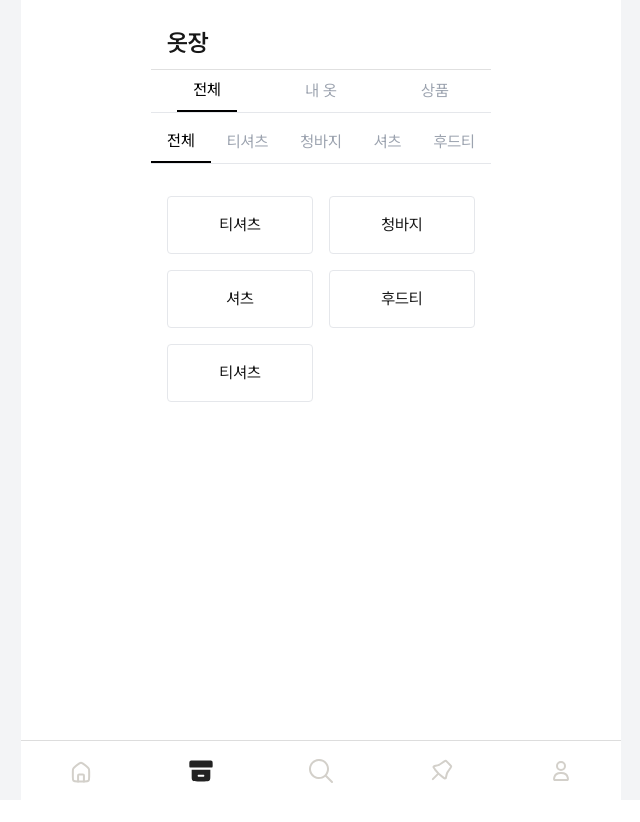
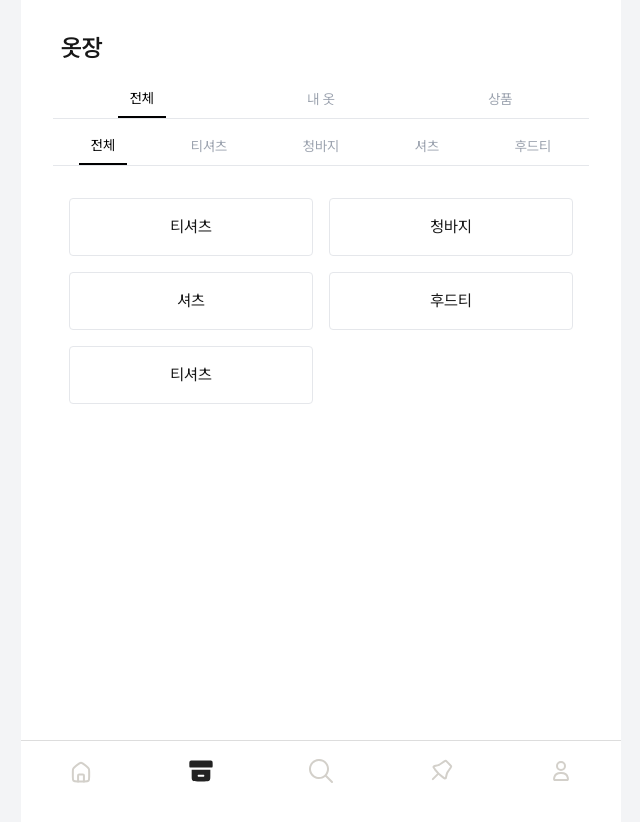
Before and after one commit to jiu6525/clofit, a Next.js app in the folder frontend/: page /closet in a window 1280 px wide. Shown: the top 822 px of the page, without its empty margins (319-959 px from the left). Before the commit the page ends 800 px from the top, so only its background shows below. Built offline with nearby package versions, Linux system fonts and the light colour scheme.

Commit message:
feat: 피팅 페이지 아이템 레이아웃
Former-commit-id: 9e94eb923c9c2c6ee5dc719e14feba17bd9cb39a

```diff
--- a/frontend/src/app/closet/components/EmptyCloset.tsx
+++ /dev/null
@@ -1,18 +0,0 @@
-export default function EmptyCloset() {
-  return (
-    <div className='flex flex-col items-center justify-center h-full text-center'>
-      <img
-        src='/images/empty-closet-icon.svg'
-        alt='Empty Closet Icon'
-        className='w-16 h-16 mb-4'
-      />
-      <p className='text-lg font-semibold mb-2'>옷장이 비어있어요.</p>
-      <p className='text-sm text-gray-500 mb-4'>
-        옷장을 아이템으로 채워보세요.
-      </p>
-      <button className='bg-black text-white rounded-md px-4 py-2'>
-        아이템 추가 하러 가기
-      </button>
-    </div>
-  );
-}
--- a/frontend/src/app/closet/components/FilledCloset.tsx
+++ /dev/null
@@ -1,80 +0,0 @@
-// src/app/closet/components/FilledCloset.tsx
-
-'use client';
-
-import { useState } from 'react';
-
-export default function FilledCloset() {
-  // 출처와 카테고리 필터 상태 관리
-  const [selectedSource, setSelectedSource] = useState('전체');
-  const [selectedCategory, setSelectedCategory] = useState('전체');
-
-  // 아이템 목록 (예시 데이터)
-  const allItems = [
-    { id: 1, name: '티셔츠', type: '내 옷', category: '티셔츠' },
-    { id: 2, name: '청바지', type: '내 옷', category: '청바지' },
-    { id: 3, name: '셔츠', type: '상품', category: '셔츠' },
-    { id: 4, name: '후드티', type: '상품', category: '후드티' },
-    { id: 5, name: '티셔츠', type: '상품', category: '티셔츠' },
-    // 추가 아이템 데이터...
-  ];
-
-  // 필터링 로직
-  const filteredItems = allItems.filter((item) => {
-    const sourceMatch =
-      selectedSource === '전체' || item.type === selectedSource;
-    const categoryMatch =
-      selectedCategory === '전체' || item.category === selectedCategory;
-    return sourceMatch && categoryMatch;
-  });
-
-  return (
-    <div>
-      {/* 출처 필터 탭 */}
-      <div className='flex justify-around border-b'>
-        {['전체', '내 옷', '상품'].map((source) => (
-          <button
-            key={source}
-            className={`py-2 px-4 ${
-              selectedSource === source
-                ? 'text-black border-b-2 border-black'
-                : 'text-gray-400'
-            }`}
-            onClick={() => setSelectedSource(source)}
-          >
-            {source}
-          </button>
-        ))}
-      </div>
-
-      {/* 카테고리 필터 탭 */}
-      <div className='flex justify-around border-b mt-2'>
-        {['전체', '티셔츠', '청바지', '셔츠', '후드티'].map((category) => (
-          <button
-            key={category}
-            className={`py-2 px-4 ${
-              selectedCategory === category
-                ? 'text-black border-b-2 border-black'
-                : 'text-gray-400'
-            }`}
-            onClick={() => setSelectedCategory(category)}
-          >
-            {category}
-          </button>
-        ))}
-      </div>
-
-      {/* 아이템 목록 */}
-      <div className='grid grid-cols-2 gap-4 mt-4 p-4'>
-        {filteredItems.map((item) => (
-          <div
-            key={item.id}
-            className='border rounded p-4 flex justify-center items-center'
-          >
-            {item.name}
-          </div>
-        ))}
-      </div>
-    </div>
-  );
-}
--- a/frontend/src/app/closet/page.tsx
+++ b/frontend/src/app/closet/page.tsx
@@ -1,36 +1,117 @@
 'use client';
 
 import { useEffect, useState } from 'react';
-import LeftTitleTopbar from '@/components/LeftTitleTopbar';
-import EmptyCloset from './components/EmptyCloset';
-import FilledCloset from './components/FilledCloset';
 
 export default function Closet() {
   const [hasItems, setHasItems] = useState(true);
+  const [selectedSource, setSelectedSource] = useState('전체');
+  const [selectedCategory, setSelectedCategory] = useState('전체');
 
+  // 아이템 목록 (예시 데이터)
+  const allItems = [
+    { id: 1, name: '티셔츠', type: '내 옷', category: '티셔츠' },
+    { id: 2, name: '청바지', type: '내 옷', category: '청바지' },
+    { id: 3, name: '셔츠', type: '상품', category: '셔츠' },
+    { id: 4, name: '후드티', type: '상품', category: '후드티' },
+    { id: 5, name: '티셔츠', type: '상품', category: '티셔츠' },
+  ];
+
+  // 아이템을 가져오는 함수 (임시 설정)
   useEffect(() => {
     fetchItems();
   }, []);
 
-  // 아이템 조회 함수.
   async function fetchItems() {
     try {
-      // const response = await fetch('/api/items'); // 예시 API 엔드포인트
-      // const data = await response.json();
-      // setHasItems(data.length > 0); // 데이터가 있으면 true, 없으면 false로 설정
-
-      // 임시로 아이템이 있다고 설정
-      setHasItems(true);
+      setHasItems(true); // 임시로 아이템이 있다고 설정
     } catch (error) {
       console.error('아이템 로딩 중 에러 발생:', error);
     }
   }
 
+  // 필터링 로직
+  const filteredItems = allItems.filter((item) => {
+    const sourceMatch =
+      selectedSource === '전체' || item.type === selectedSource;
+    const categoryMatch =
+      selectedCategory === '전체' || item.category === selectedCategory;
+    return sourceMatch && categoryMatch;
+  });
+
   return (
-    <div>
-      <LeftTitleTopbar title='옷장' />
-      <div className='content'>
-        {hasItems ? <FilledCloset /> : <EmptyCloset />}
+    <div className='flex flex-col items-center w-full min-h-screen bg-white'>
+      <header className='w-full max-w-[600px] py-4 px-6 text-left'>
+        <h1 className='text-2xl font-semibold'>옷장</h1>
+      </header>
+
+      {/* Main Content */}
+      <div className='w-full max-w-[600px] flex-grow flex flex-col items-center px-4'>
+        {hasItems ? (
+          <div className='w-full'>
+            {/* 출처 필터 탭 */}
+            <div className='flex justify-around border-b text-sm sm:text-sm'>
+              {['전체', '내 옷', '상품'].map((source) => (
+                <button
+                  key={source}
+                  className={`py-2 px-3 ${
+                    selectedSource === source
+                      ? 'text-black border-b-2 border-black'
+                      : 'text-gray-400'
+                  }`}
+                  onClick={() => setSelectedSource(source)}
+                >
+                  {source}
+                </button>
+              ))}
+            </div>
+
+            {/* 카테고리 필터 탭 */}
+            <div className='flex justify-around border-b mt-2 text-sm sm:text-sm'>
+              {['전체', '티셔츠', '청바지', '셔츠', '후드티'].map(
+                (category) => (
+                  <button
+                    key={category}
+                    className={`py-2 px-3 ${
+                      selectedCategory === category
+                        ? 'text-black border-b-2 border-black'
+                        : 'text-gray-400'
+                    }`}
+                    onClick={() => setSelectedCategory(category)}
+                  >
+                    {category}
+                  </button>
+                )
+              )}
+            </div>
+
+            {/* 아이템 목록 */}
+            <div className='grid grid-cols-2 gap-4 mt-4 p-4'>
+              {filteredItems.map((item) => (
+                <div
+                  key={item.id}
+                  className='border rounded p-4 flex justify-center items-center w-full max-w-[260px]'
+                >
+                  {item.name}
+                </div>
+              ))}
+            </div>
+          </div>
+        ) : (
+          <div className='flex flex-col items-center justify-center h-full text-center w-full max-w-[600px] px-4'>
+            <img
+              src='/images/empty-closet-icon.svg'
+              alt='Empty Closet Icon'
+              className='w-16 h-16 mb-4'
+            />
+            <p className='text-lg font-semibold mb-2'>옷장이 비어있어요.</p>
+            <p className='text-sm text-gray-500 mb-4'>
+              옷장을 아이템으로 채워보세요.
+            </p>
+            <button className='bg-black text-white rounded-md px-4 py-2'>
+              아이템 추가 하러 가기
+            </button>
+          </div>
+        )}
       </div>
     </div>
   );
--- a/frontend/src/components/CenteredTitleTopbar.tsx
+++ /dev/null
@@ -1,25 +0,0 @@
-import { FaArrowLeft } from 'react-icons/fa';
-
-interface TopbarWithBackButtonProps {
-  title: string;
-  onBack: () => void;
-}
-
-export default function TopbarWithBackButton({
-  title,
-  onBack,
-}: TopbarWithBackButtonProps) {
-  return (
-    <div className='topbar'>
-      <button onClick={onBack} className='back-button'>
-        <FaArrowLeft size={24} aria-label='뒤로 가기' />
-      </button>
-      <h1
-        className='page-title'
-        style={{ marginLeft: 'auto', marginRight: 'auto', fontWeight: 'bold' }}
-      >
-        {title}
-      </h1>
-    </div>
-  );
-}
--- a/frontend/src/components/LeftTitleTopbar.tsx
+++ /dev/null
@@ -1,13 +0,0 @@
-'use client';
-
-interface LeftTitleTopbarProps {
-  title: string;
-}
-
-export default function LeftTitleTopbar({ title }: LeftTitleTopbarProps) {
-  return (
-    <div className='topbar'>
-      <h1 className='text-2xl font-semibold'>{title}</h1>
-    </div>
-  );
-}
```
Also changed, not shown: frontend/src/app/fitting/page.tsx (+75 -32 lines), frontend/public/sw.js.
